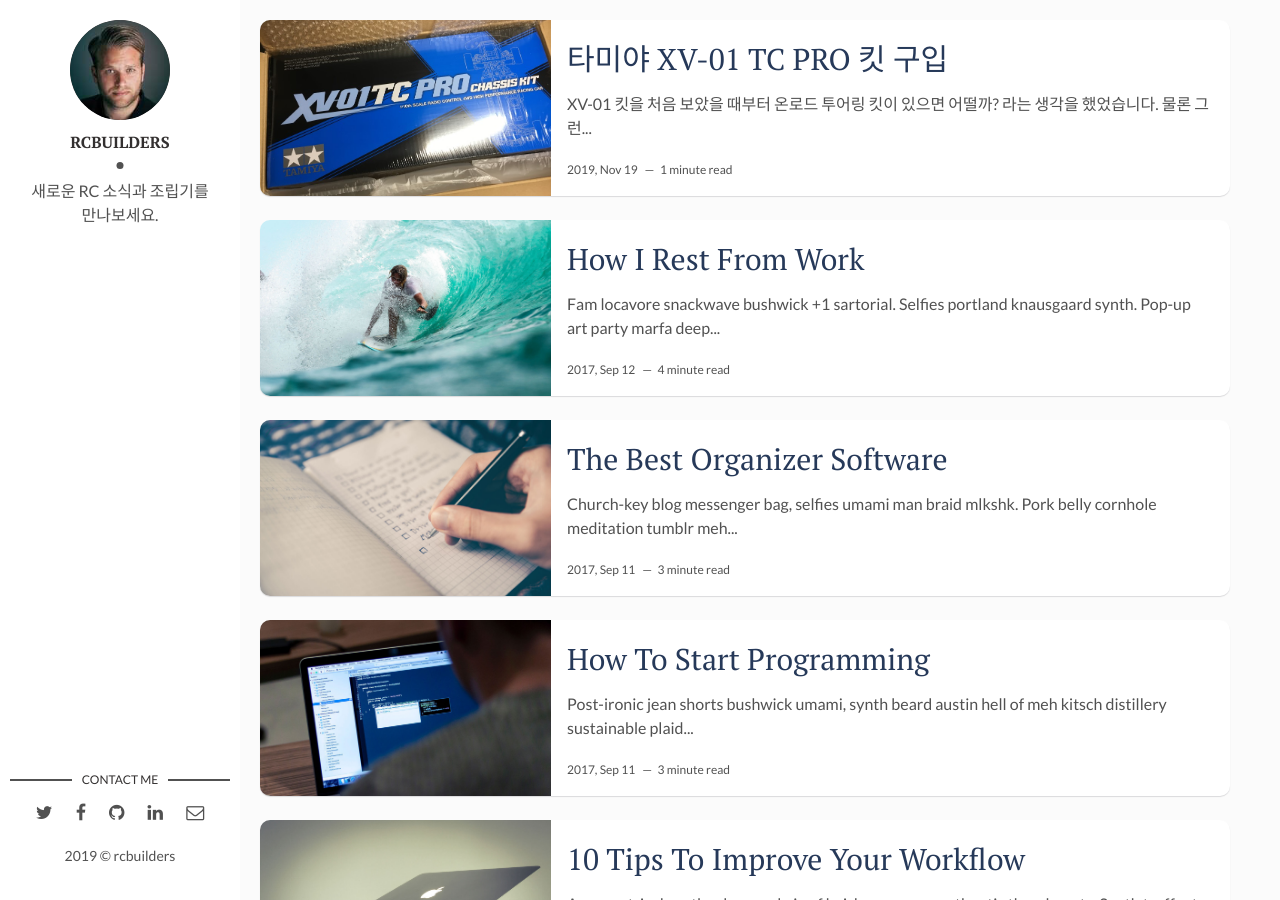
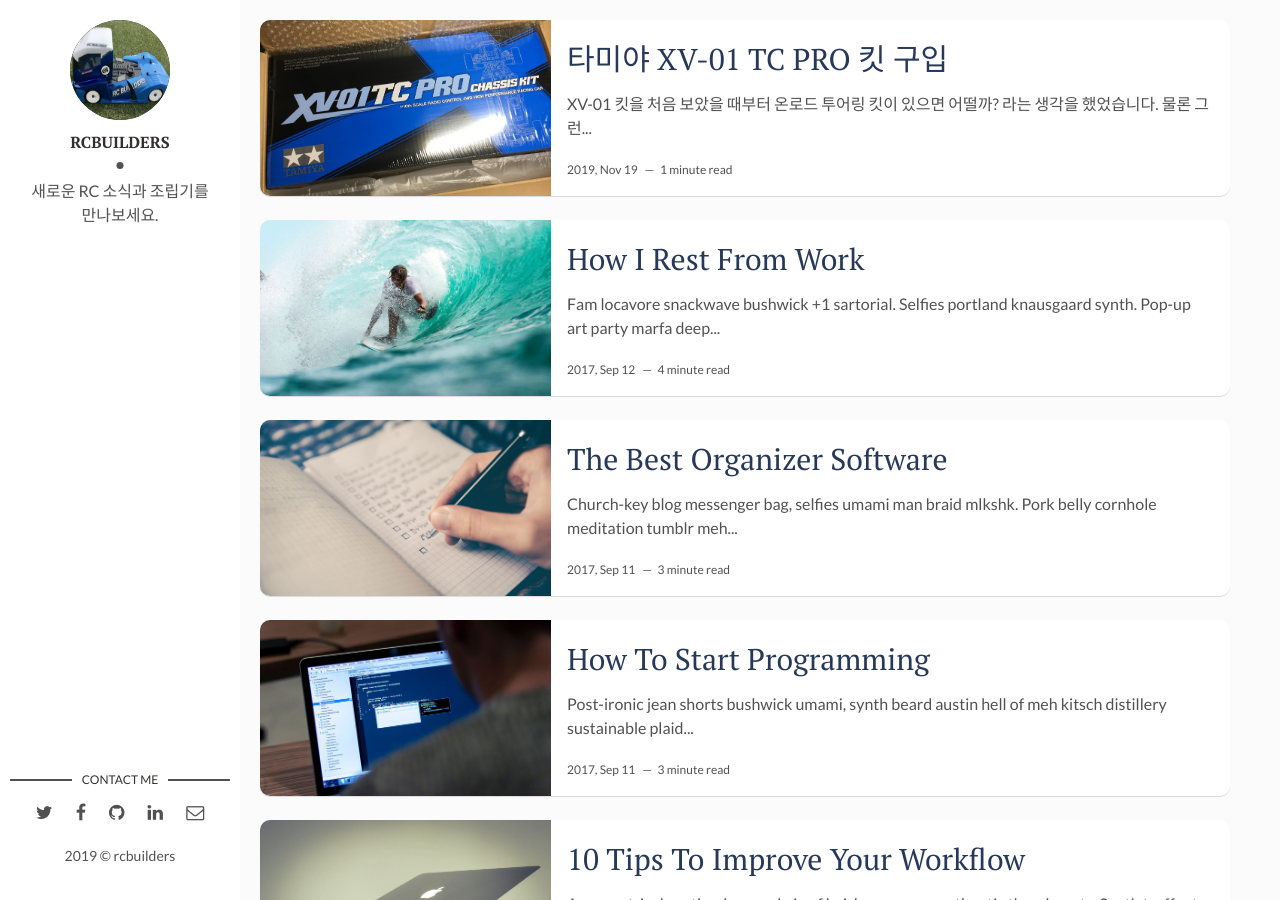
Before and after one commit to rcbuilders/rcbuilders.github.io, a Jekyll site: the page built from index.html, in a window 1280 px wide and 900 px high. Built offline with Jekyll 4.4.1, drawn with Linux system fonts in a browser that asks for light colours; the list of posts is cut into pages by our own code.

Commit message:
설정 수정

```diff
--- a/_config.yml
+++ b/_config.yml
@@ -10,7 +10,7 @@ site-twitter: #if your site has a twitter account, enter it here
 
 # Author Settings
 author: rcbuilders # add your name
-author-img: david-freeman.jpg # add your photo
+author-img: img_rcbuilders.jpg # add your photo
 about-author: 새로운 RC 소식과 조립기를<br>만나보세요. # add description
 social-twitter: # add your Twitter handle
 social-facebook: # add your Facebook handle
```
Also changed, not shown: assets/img/img_rcbuilders.jpg (added).
